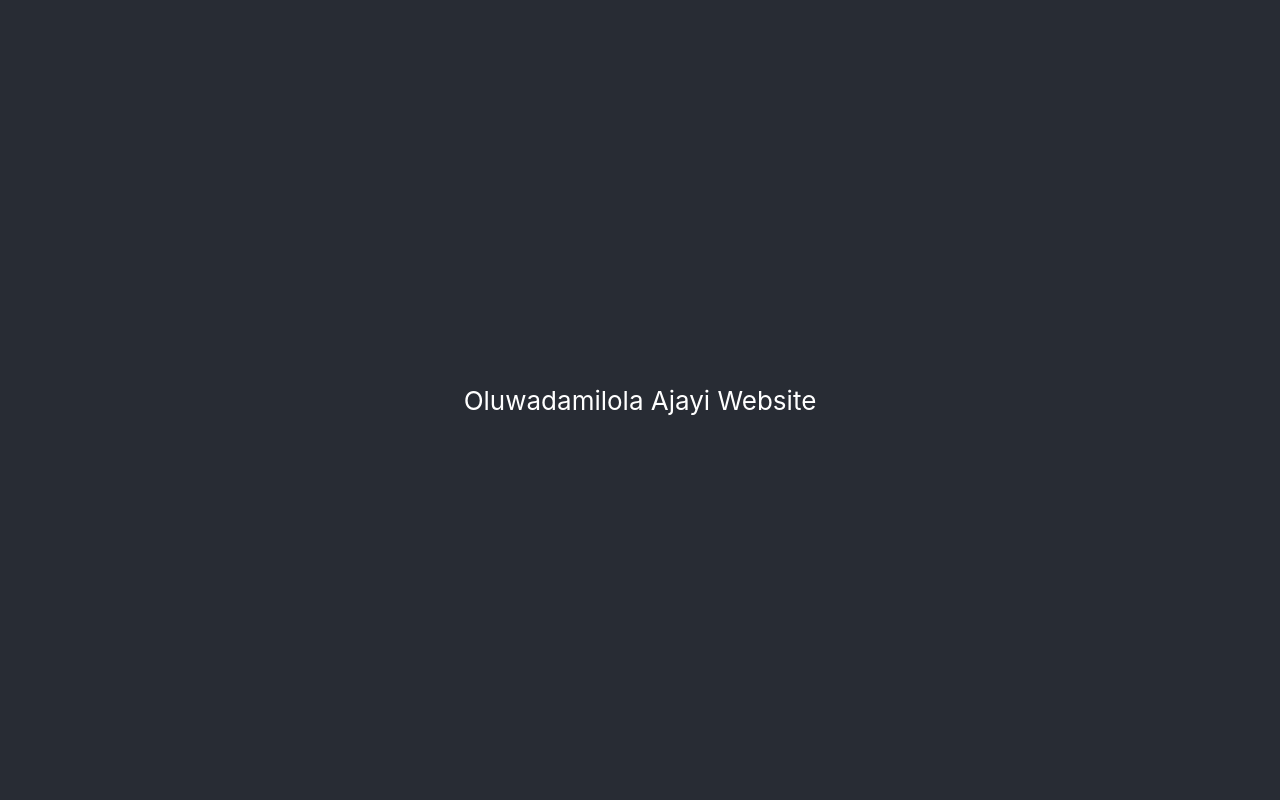
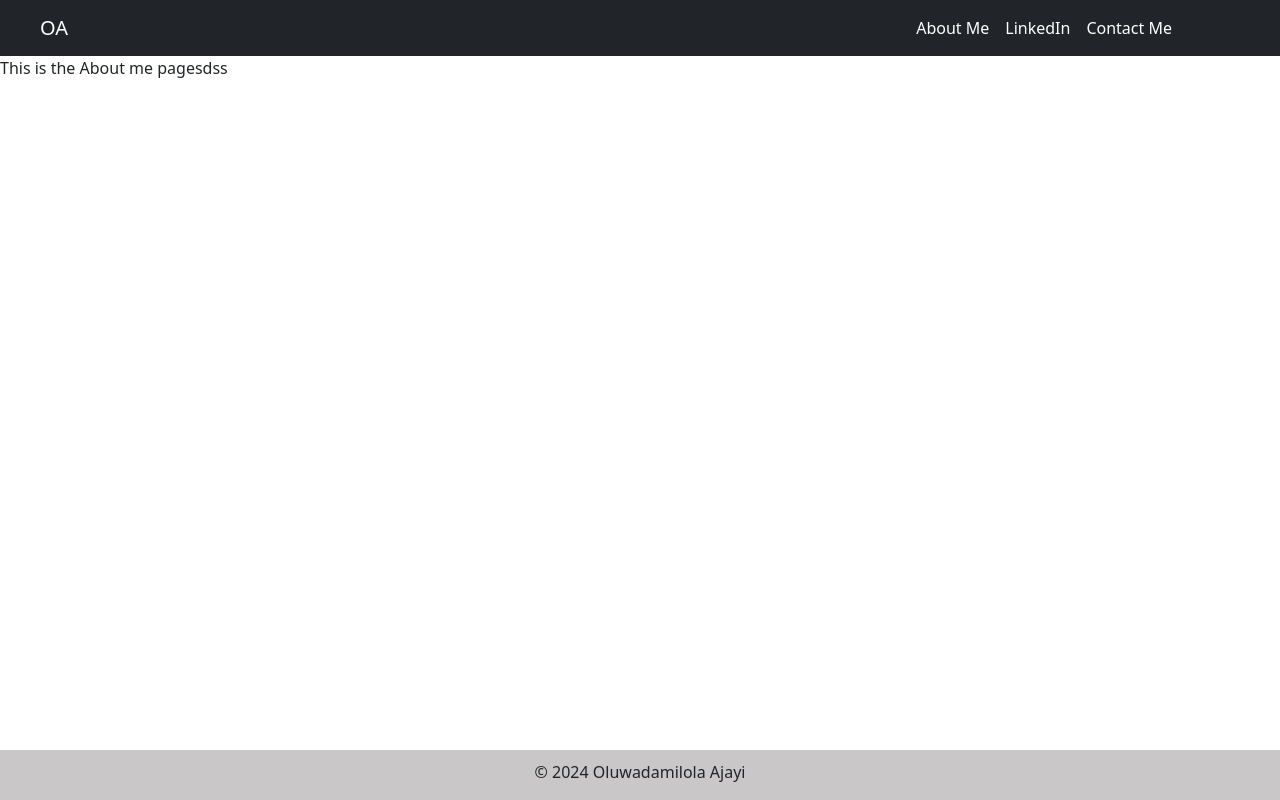
Before and after one commit to nickdammy/homepage, a React (Create React App) app: page /about in a window 1280 px wide. Built offline with nearby package versions, Linux system fonts and the light colour scheme.

Commit message:
Changes to the website

```diff
--- a/package.json
+++ b/package.json
@@ -7,9 +7,12 @@
     "@testing-library/jest-dom": "^5.17.0",
     "@testing-library/react": "^13.4.0",
     "@testing-library/user-event": "^13.5.0",
+    "bootstrap": "^5.3.2",
     "react": "^18.2.0",
     "react-dom": "^18.2.0",
+    "react-router-dom": "^6.21.1",
     "react-scripts": "5.0.1",
+    "styled-components": "^6.1.8",
     "web-vitals": "^2.1.4"
   },
   "scripts": {
--- a/public/index.html
+++ b/public/index.html
@@ -1,8 +1,9 @@
 <!DOCTYPE html>
-<html lang="en">
+<html lang="en" style="width: 100%;height:100%">
   <head>
     <meta charset="utf-8" />
     <link rel="icon" href="%PUBLIC_URL%/favicon.ico" />
+    <link rel="stylesheet" href="https://cdn.jsdelivr.net/npm/bootstrap@5.3.1/dist/css/bootstrap.min.css" integrity="sha256-2TnSHycBDAm2wpZmgdi0z81kykGPJAkiUY+Wf97RbvY=" crossorigin="anonymous">
     <meta name="viewport" content="width=device-width, initial-scale=1" />
     <meta name="theme-color" content="#000000" />
     <meta
@@ -24,11 +25,30 @@
       work correctly both with client-side routing and a non-root public URL.
       Learn how to configure a non-root public URL by running `npm run build`.
     -->
-    <title>React App</title>
+    <style>
+
+
+
+
+      #footer {
+        position: fixed;
+            padding: 10px 10px 0px 10px;
+            bottom: 0;
+            width: 100%;
+            /* Height of the footer*/
+            height: 50px;
+            background: rgb(201, 199, 199);
+      }
+  </style>
+    <title>Dami's Website</title>
   </head>
-  <body>
+  <body style="min-width: 100%; min-height: 100%;">
     <noscript>You need to enable JavaScript to run this app.</noscript>
-    <div id="root"></div>
+    <div id="root" style="min-width: 100%; min-height: 100%;" ></div>
+    <footer id="footer">
+      <div style="text-align: center;"> © 2024 Oluwadamilola Ajayi</div>
+
+  </footer>
     <!--
       This HTML file is a template.
       If you open it directly in the browser, you will see an empty page.
@@ -39,5 +59,6 @@
       To begin the development, run `npm start` or `yarn start`.
       To create a production bundle, use `npm run build` or `yarn build`.
     -->
+    <script src="https://cdn.jsdelivr.net/npm/bootstrap@5.3.1/dist/js/bootstrap.min.js" integrity="sha256-gOQJIa9+K/XdfAuBkg2ONAdw5EnQbokw/s2b8BqsRFg=" crossorigin="anonymous"></script>
   </body>
 </html>
--- a/src/App.css
+++ b/src/App.css
@@ -36,3 +36,28 @@
     transform: rotate(360deg);
   }
 }
+
+html {
+  height: 100%;
+}
+
+body {
+  height: 100%;
+}
+
+div#root {
+  height: 100%; /* remove this line to see div.app is no more 100% height */
+  background-color: indigo;
+  padding: 0 30px;
+}
+
+div.app {
+  height: 100%;
+  background-color: cornsilk;
+}
+.footer {
+  position: absolute;
+  bottom: 0;
+  width: 100%;
+  height: 2.5rem;            /* Footer height */
+}
--- a/src/App.js
+++ b/src/App.js
@@ -1,19 +1,38 @@
-import logo from './logo.svg';
-import './App.css';
+// Bootstrap CSS
+import "bootstrap/dist/css/bootstrap.min.css";
+// Bootstrap Bundle JS
+import "bootstrap/dist/js/bootstrap.bundle.min";
+
+// Filename - App.js
+
+import React from "react";
+import Navbar from "./components/Navbar";
+
+import {
+	BrowserRouter as Router,
+	Routes,
+	Route,
+} from "react-router-dom";
+
+import About from "./pages/about";
+import Homepage from "./pages/homepage";
 
 function App() {
-  return (
-    <div className="App">
-      <header className="App-header">
+	return (
+		<Router>
+            <div>
+                <Navbar />
+            </div>
 
-        <p>
-          Oluwadamilola Ajayi Website
+			<Routes>
+                <Route path="/homepage" element={<Homepage />} />
+				<Route path="/about" element={<About />} />
 
-        </p>
+			</Routes>
 
-      </header>
-    </div>
-  );
+		</Router>
+
+	);
 }
 
 export default App;
--- /dev/null
+++ b/src/components/Navbar.js
@@ -0,0 +1,36 @@
+
+function Navbar() {
+  return (
+    <div className="Navbar">
+        <div style={{opacity: "1", top: "0px"}}>
+        <nav class="navbar navbar-expand-lg navbar-light bg-dark" style={{paddingLeft: "40px"}}>
+          <a class="navbar-brand" href="/Homepage" style={{color:"white"}}>OA</a>
+          <button class="navbar-toggler" type="button" data-toggle="collapse" data-target="#navbarSupportedContent" aria-controls="navbarSupportedContent" aria-expanded="false" aria-label="Toggle navigation">
+            <span class="navbar-toggler-icon"></span>
+          </button>
+
+          <div class="collapse navbar-collapse" id="navbarSupportedContent">
+
+            <div class="collapse navbar-collapse " id="navbarSupportedContent" style={{paddingRight: "100px"}}>
+            <ul class="navbar-nav ms-auto">
+              <li class="nav-item active">
+                <a class="nav-link" href="./about" style={{color:"white"}} >About Me</a>
+              </li>
+              <li class="nav-item">
+                <a class="nav-link" href="https://www.linkedin.com/in/damiajayi" style={{color:"white"}}>LinkedIn</a>
+              </li>
+
+              <li class="nav-item">
+                <a style={{color:"white"}} class="nav-link disabled" href="#">Contact Me</a>
+              </li>
+            </ul>
+            </div>
+          </div>
+        </nav>
+      </div>
+
+    </div>
+  );
+}
+
+export default Navbar;
--- a/src/index.js
+++ b/src/index.js
@@ -3,6 +3,12 @@ import ReactDOM from 'react-dom/client';
 import './index.css';
 import App from './App';
 import reportWebVitals from './reportWebVitals';
+
+
+// Bootstrap CSS
+import "bootstrap/dist/css/bootstrap.min.css";
+// Bootstrap Bundle JS
+import "bootstrap/dist/js/bootstrap.bundle.min";
 
 const root = ReactDOM.createRoot(document.getElementById('root'));
 root.render(
--- /dev/null
+++ b/src/pages/about.js
@@ -0,0 +1,9 @@
+function About() {
+	return (
+		<div>
+            This is the About me pagesdss
+        </div>
+	);
+}
+
+export default About;
--- /dev/null
+++ b/src/pages/homepage.js
@@ -0,0 +1,11 @@
+function Homepage(){
+    return (
+        <div style={{padding:"15px"}}>
+            This is the homepage
+
+        </div>
+
+    );
+}
+
+export default Homepage
```
Also changed, not shown: src/components/Footer.js (added, +15 -0 lines), src/pages/contact.js (added, +14 -0 lines), 1 other file (tests, documents, lock files or other folders).
